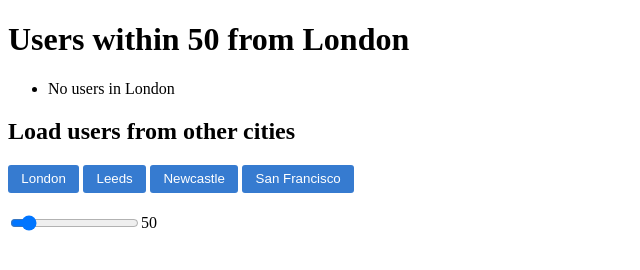
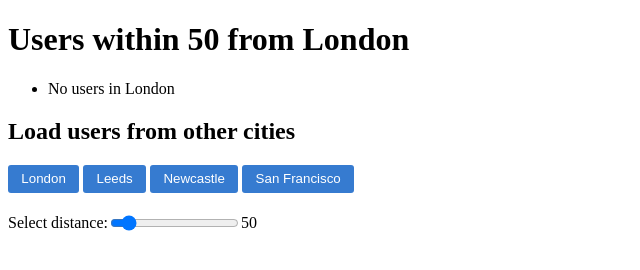
Before and after one commit to fantunes/user-filter-based-on-geolocation, a website: page index.html in a window 1280 px wide. Shown: the whole page, without its empty margins (0-640 px from the left). Drawn offline with Linux system fonts and the light colour scheme; no server answers.

Commit message:
Add label to range input

```diff
--- a/index.html
+++ b/index.html
@@ -18,7 +18,8 @@
       <button class="btn" data-city="San Francisco">San Francisco</button>
     </div>
     <div class="range-display">
-      <input type="range" step="1" min="0" max="500" value="50" class="js-range"> <span data-distance="50">50</span>
+      <label for="distance">Select distance:</label>
+      <input type="range" id="distance" step="1" min="0" max="500" value="50" class="js-range"> <span data-distance="50">50</span>
     </div>
     <script src="./index.js"></script>
   </body>
```
